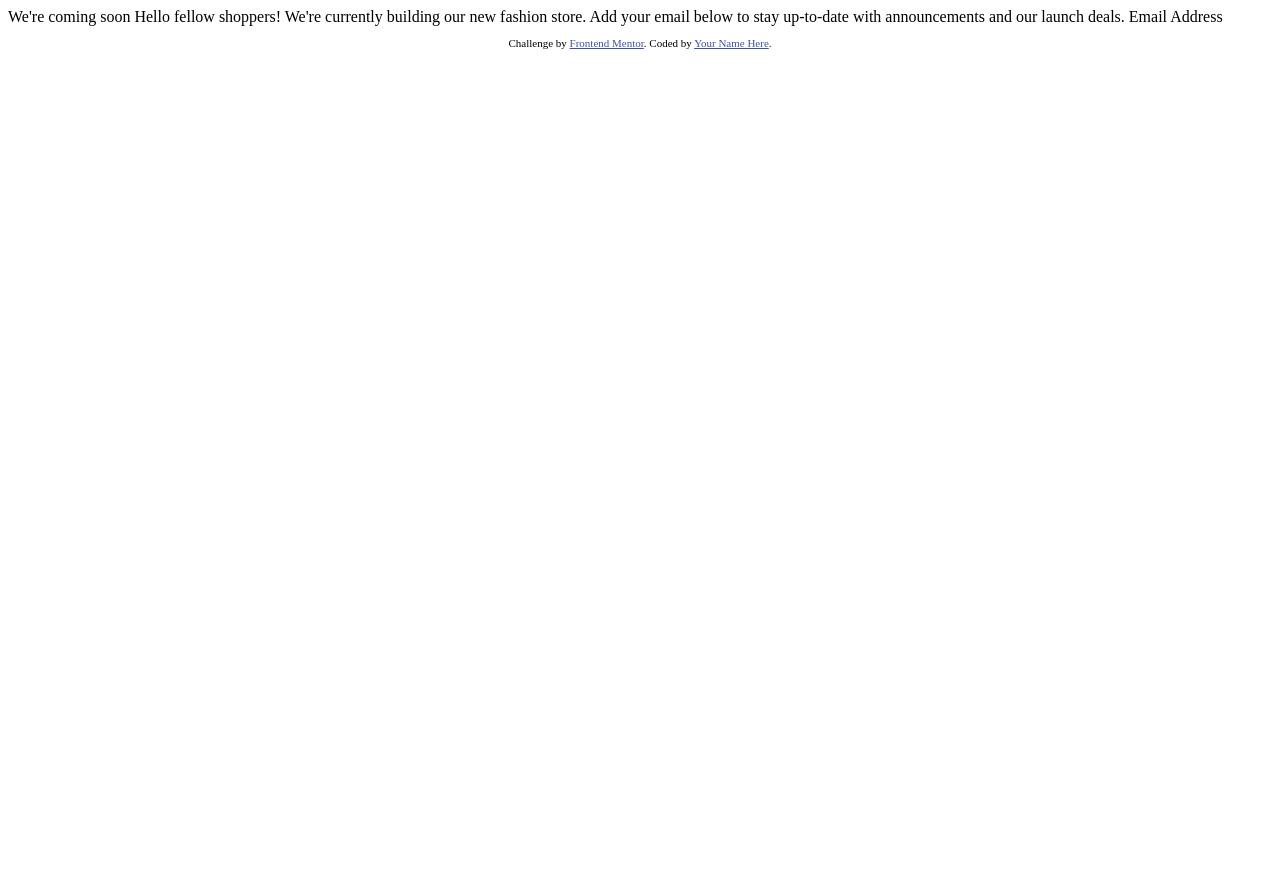
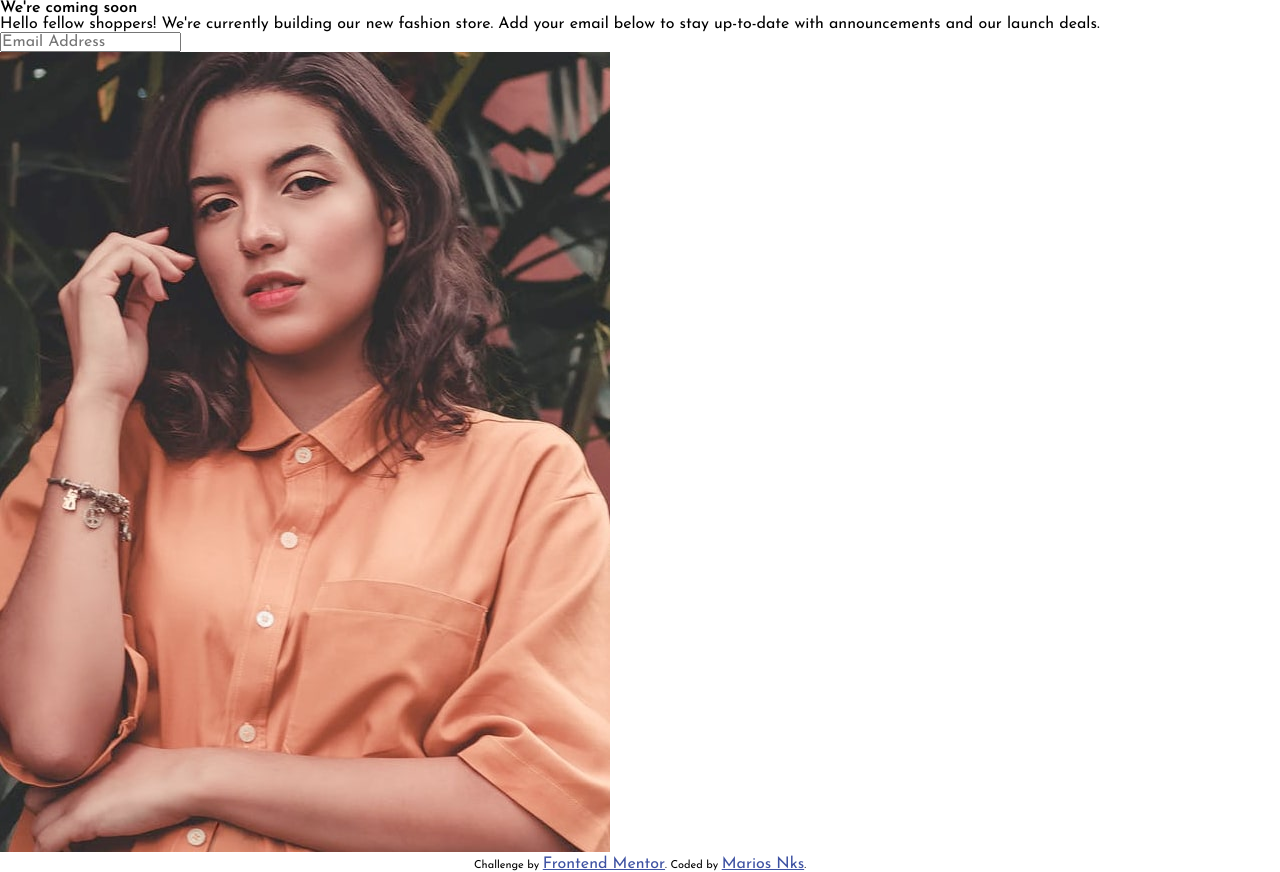
Before and after one commit to Mariosmdk/Base-apparel-comming-soon, a plain HTML site: page index.html in a window 1280 px wide. Before the commit the page ends 800 px from the top, so only its background shows below. Drawn offline with nearby package versions, Linux system fonts and the light colour scheme.

Commit message:
Innitializing folders and files. Importing styles recommended for project.

```diff
--- /dev/null
+++ b/assets/css/styles.css
@@ -0,0 +1,28 @@
+:root{
+/* ### Primary */
+--Desaturated-Red: hsl(0, 36%, 70%);
+--Soft-Red: hsl(0, 93%, 68%);
+
+/* ### Neutral */
+--Dark-Grayish-Red: hsl(0, 6%, 24%);
+
+/* ### Gradients */
+--gradientA : Linear, 135deg, from hsl(0, 0%, 100%), to hsl(0, 100%, 98%);
+--gradientB : Linear, 135deg, from hsl(0, 80%, 86%), to hsl(0, 74%, 74%);
+
+--JosefinSans : 'Josefin Sans', sans-serif;
+}
+
+*{
+    margin: 0;
+    padding: 0;
+    box-sizing: border-box;
+    font-size: 16px;
+    font-family: var(--JosefinSans);
+}
+.attribution { font-size: 11px; text-align: center; }
+.attribution a { color: hsl(228, 45%, 44%); }
+
+body{
+
+}
--- a/index.html
+++ b/index.html
@@ -4,30 +4,39 @@
   <meta charset="UTF-8">
   <meta name="viewport" content="width=device-width, initial-scale=1.0"> <!-- displays site properly based on user's device -->
 
-  <link rel="icon" type="image/png" sizes="32x32" href="./images/favicon-32x32.png">
+  <link rel="icon" type="image/png" sizes="32x32" href="/assets/images/favicon-32x32.png">
+  <link href="https://fonts.googleapis.com/css2?family=Josefin+Sans:wght@300;400;600&display=swap" rel="stylesheet">
+  <link rel="stylesheet" href="/assets/css/styles.css">
+  <script src="https://ajax.googleapis.com/ajax/libs/jquery/3.5.1/jquery.min.js"></script>
 
   <title>Frontend Mentor | Base Apparel coming soon page</title>
 
   <!-- Feel free to remove these styles or customise in your own stylesheet 👍 -->
-  <style>
-    .attribution { font-size: 11px; text-align: center; }
-    .attribution a { color: hsl(228, 45%, 44%); }
-  </style>
+
 </head>
 <body>
+  <main>
+    <section>
 
-  We're coming soon
+      <h1>We're coming soon</h1>
 
-  Hello fellow shoppers! We're currently building our new fashion store.
-  Add your email below to stay up-to-date with announcements and our launch deals.
+      <p>Hello fellow shoppers! We're currently building our new fashion store.
+      Add your email below to stay up-to-date with announcements and our launch deals.
+      </p>
+      <input type="email" placeholder="Email Address" >
+    </section>
+    <section>
+      <img id="img-dt" src="/assets/images/hero-desktop.jpg" alt="comming-soon-image-posing-girl">
+      <!-- <img id="img-mb" src="/assets/images/hero-mobile.jpg" alt="comming-soon-image-posing-girl"> -->
 
-  Email Address
-
+    </section>
+  </main>
   <footer>
     <p class="attribution">
       Challenge by <a href="https://www.frontendmentor.io?ref=challenge" target="_blank">Frontend Mentor</a>.
-      Coded by <a href="#">Your Name Here</a>.
+      Coded by <a href="https://mariosnks.com">Marios Nks</a>.
     </p>
   </footer>
 </body>
+<script src="/assets/js/script.js"></script>
 </html>
```
Also changed, not shown: assets/images/bg-pattern-desktop.svg (renamed from images/bg-pattern-desktop.svg), assets/images/favicon-32x32.png (renamed from images/favicon-32x32.png), assets/images/hero-desktop.jpg (renamed from images/hero-desktop.jpg), assets/images/hero-mobile.jpg (renamed from images/hero-mobile.jpg), assets/images/icon-arrow.svg (renamed from images/icon-arrow.svg), assets/images/icon-error.svg (renamed from images/icon-error.svg), assets/images/logo.svg (renamed from images/logo.svg), assets/js/script.js (added).
